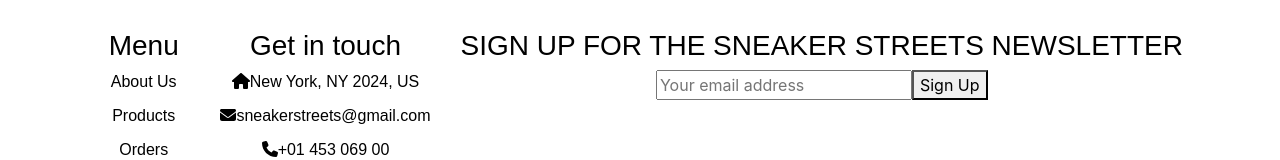
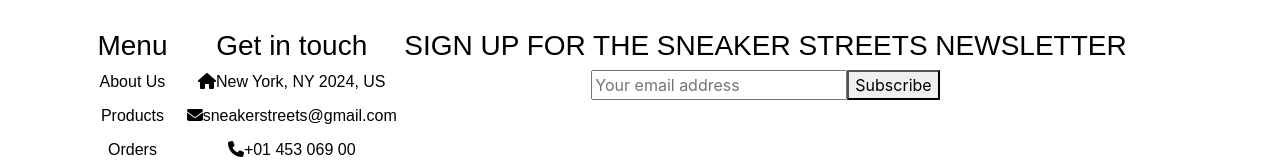
Before and after one commit to smntsng/SneakerStreets, a React (Vite) app: page /Checkout in a window 1280 px wide. Shown: the part 1005-1165 px from the top of the page. Built offline with nearby package versions, Linux system fonts and the light colour scheme.

Commit message:
changed signup button to subscribe and removed follow us section that was in comments

```diff
--- a/src/components/Footer/Footer.jsx
+++ b/src/components/Footer/Footer.jsx
@@ -38,10 +38,11 @@
                             <h3 className= "signup-title">SIGN UP FOR THE SNEAKER STREETS NEWSLETTER</h3>
                             <form className= "signup-form">
                                 <input className= "input" placeholder="Your email address" type= "email" required/>
-                                <button type= "submit" className= "button"> Sign Up</button>
+                                <button type= "submit" className= "button"> Subscribe</button>
                             </form>
                         </div>
                     </section>
+                </div>
                 <div className= "socials">
                     <FontAwesomeIcon icon={faFacebook} />
                     <FontAwesomeIcon icon={faTwitter} />
@@ -49,14 +50,8 @@
                     <FontAwesomeIcon icon={faInstagram} />
 
                 </div>
-                    {/* <h3>Follow Us</h3>
-                    <ul className= "socials">
-                        <li>Meta</li>
-                        <li>Twitter</li>
-                        <li>TikTok</li>
-                        <li>Instagram</li>
-                    </ul> */}
-                </div>
+
+
             </div>
             <div className= "row">
                 <div className= "copyright-section">
```
